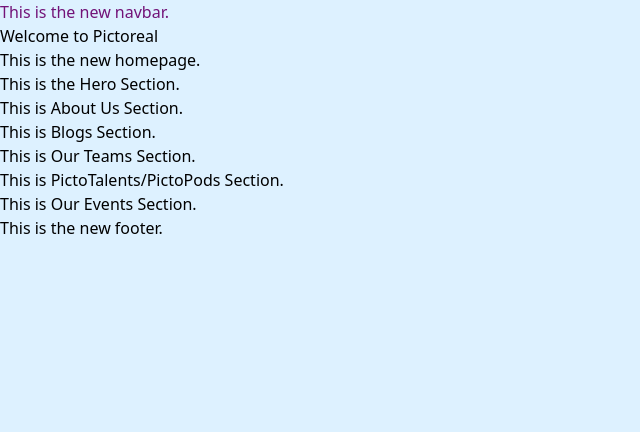
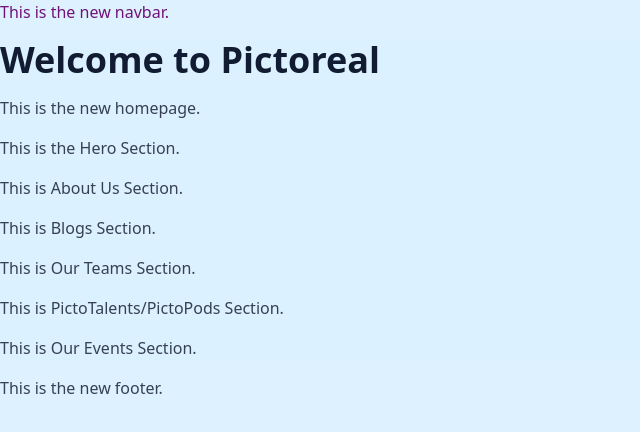
Before and after one commit to Pictoreal-Organization/Pictoreal-Main-Website, a Next.js app: page / in a window 1280 px wide. Shown: the top 432 px of the page, without its empty margins (0-640 px from the left). Built offline with nearby package versions, Linux system fonts and the light colour scheme.

Commit message:
added customised colors

```diff
--- a/src/app/globals.css
+++ b/src/app/globals.css
@@ -1 +1,88 @@
-@import 'tailwindcss';
+@import "tailwindcss";
+
+:root {
+  --paleskyblue: #DCF1FF;
+	--deepnavy: #111C33;
+	--midnightblue: #0A192E;
+}
+
+@layer utilities {
+  .text-paleskyblue {
+    color: var(--paleskyblue);
+  }
+  .bg-paleskyblue {
+    background-color: var(--paleskyblue);
+  }
+	.text-deepnavy {
+    color: var(--deepnavy);
+  }
+  .bg-deepnavy {
+    background-color: var(--deepnavy);
+  }
+	.text-midnightblue {
+    color: var(--midnightblue);
+  }
+  .bg-midnightblue {
+    background-color: var(--midnightblue);
+  }
+}
+
+@layer base {
+  body {
+    @apply bg-white text-gray-900 leading-relaxed;
+  }
+
+  h1 {
+    @apply text-4xl font-bold mb-4;
+  }
+
+  h2 {
+    @apply text-3xl font-semibold mb-3;
+  }
+
+  h3 {
+    @apply text-2xl font-semibold mb-2;
+  }
+
+  h4 {
+    @apply text-xl font-medium mb-2;
+  }
+
+  h5 {
+    @apply text-lg font-medium mb-2;
+  }
+
+  h6 {
+    @apply text-base font-medium mb-2;
+  }
+
+  p {
+    @apply text-base text-gray-700 mb-4;
+  }
+
+  a {
+    @apply text-blue-600 hover:underline;
+  }
+
+  ul {
+    @apply list-disc pl-6 mb-4;
+  }
+
+  ol {
+    @apply list-decimal pl-6 mb-4;
+  }
+
+  li {
+    @apply mb-1;
+  }
+
+  button {
+    @apply px-4 py-2 rounded-lg bg-blue-600 text-white hover:bg-blue-700 transition;
+  }
+
+  input,
+  textarea,
+  select {
+    @apply border border-gray-300 rounded-md px-3 py-2 focus:outline-none focus:ring-2 focus:ring-blue-500;
+  }
+}
--- a/src/app/page.js
+++ b/src/app/page.js
@@ -7,9 +7,9 @@ import PictoTalents from '../components/homepage/pictotalents';
 
 export default function HomePage() {
   return (
-    <>
+    <div className='bg-paleskyblue'>
       <div>
-        <h1>Welcome to Pictoreal</h1>
+        <h1 className='text-deepnavy'>Welcome to Pictoreal</h1>
         <p>This is the new homepage.</p>
       </div>
 
@@ -21,6 +21,6 @@ export default function HomePage() {
         <PictoTalents />
         <OurEvents />
       </div>
-    </>
+    </div>
   );
 }
```
